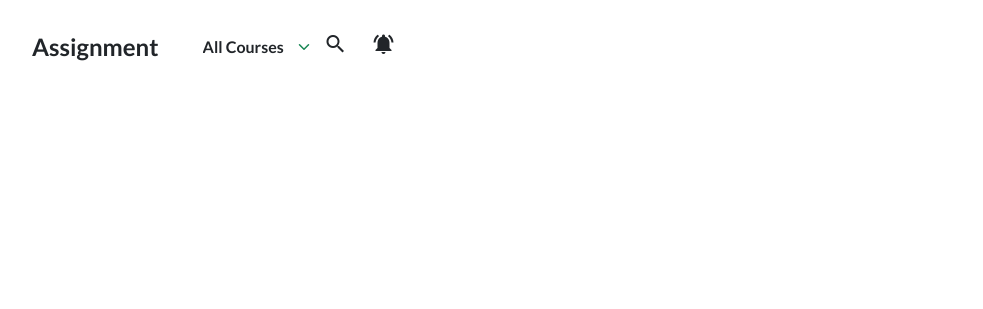
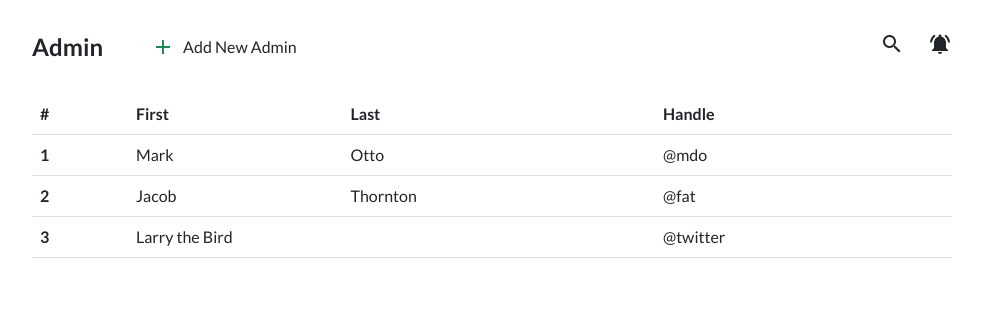
Before and after one commit to YuT200053/W5-dashboard, a website built with Vite: page pages/admin.html in a window 1280 px wide. Shown: the whole page, without its empty margins (296-1279 px from the left). Built offline with nearby package versions, Linux system fonts and the light colour scheme.

Commit message:
新增admin.html

```diff
--- a/assets/scss/helpers/_helpers.scss
+++ b/assets/scss/helpers/_helpers.scss
@@ -7,6 +7,7 @@
 .container {
     padding-top: 32px;
     padding-bottom: 32px;
+    width: 100%;
 }
 
 a {
--- a/layout/nav.ejs
+++ b/layout/nav.ejs
@@ -27,7 +27,7 @@
           >
         </li>
         <li class="mb-4 ps-5 py-1">
-          <a href="admin.html" class="d-flex align-items-center fw-bold"
+          <a href="admin.html" class="d-flex align-items-center fw-bold" id="admin"
             ><span class="material-icons me-3"> people </span>Admin</a
           >
         </li>
--- a/pages/admin.html
+++ b/pages/admin.html
@@ -7,21 +7,18 @@
     <title>W5-dashboard │ Admin</title>
   </head>
   <body>
-    <div class="d-flex">
       <!-- /////nav///// -->
       <nav><%- include('./layout/nav'); -%></nav>
       <section>
         <div class="container">
           <!-- /////header///// -->
           <header class="d-flex justify-content-between align-items-center mb-5">
-            <div class="d-flex">
-              <h2 class="fs-4 me-5 mb-0 fw-bold">Assignment</h2>
-              <select name="assignment" id="assignment" class="form-select border-0 fw-bold py-0" aria-label="assignment">
-                <option value="1" selected>All Courses</option>
-                <option value="2">HTML&CSS</option>
-                <option value="3">Javascript</option>
-                <option value="4">Bootstrap</option>
-              </select>
+            <div class="d-flex align-items-center">
+              <h2 class="fs-4 me-6 mb-0 fw-bold">Admin</h2>
+              <a href="#" class="d-flex align-items-center fw-blod">
+                <span class="material-icons text-success me-helf">add</span>
+                Add New Admin
+              </a>
             </div>
             <div class="d-flex">
               <a href="#" class="me-4">
@@ -34,10 +31,39 @@
           </header>
           <!-- /////main///// -->
           <main>
+            <!-- /////admin-table///// -->
+            <table class="table">
+              <thead>
+                <tr>
+                  <th scope="col">#</th>
+                  <th scope="col">First</th>
+                  <th scope="col">Last</th>
+                  <th scope="col">Handle</th>
+                </tr>
+              </thead>
+              <tbody>
+                <tr>
+                  <th scope="row">1</th>
+                  <td>Mark</td>
+                  <td>Otto</td>
+                  <td>@mdo</td>
+                </tr>
+                <tr>
+                  <th scope="row">2</th>
+                  <td>Jacob</td>
+                  <td>Thornton</td>
+                  <td>@fat</td>
+                </tr>
+                <tr>
+                  <th scope="row">3</th>
+                  <td colspan="2">Larry the Bird</td>
+                  <td>@twitter</td>
+                </tr>
+              </tbody>
+            </table>
           </main>
         </div>
       </section>
-    </div>
     <!-- /////不要動///// -->
     <script type="module" src="../main.js"></script>
     <script src="https://cdn.jsdelivr.net/npm/bootstrap@5.1.1/dist/js/bootstrap.bundle.min.js" integrity="sha384-/bQdsTh/da6pkI1MST/rWKFNjaCP5gBSY4sEBT38Q/9RBh9AH40zEOg7Hlq2THRZ" crossorigin="anonymous"></script>
```
Also changed, not shown: pages/index.html (+0 -2 lines), main.js (line endings or trailing spaces).
